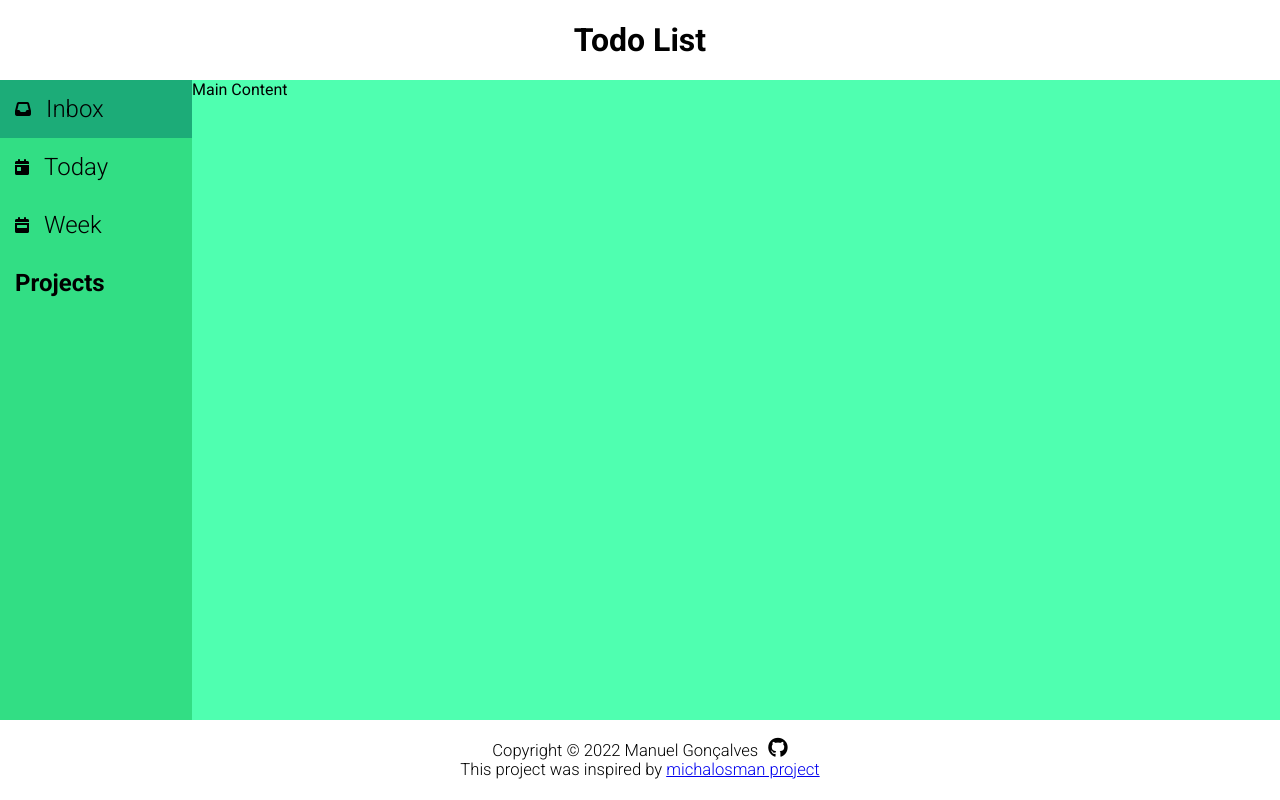
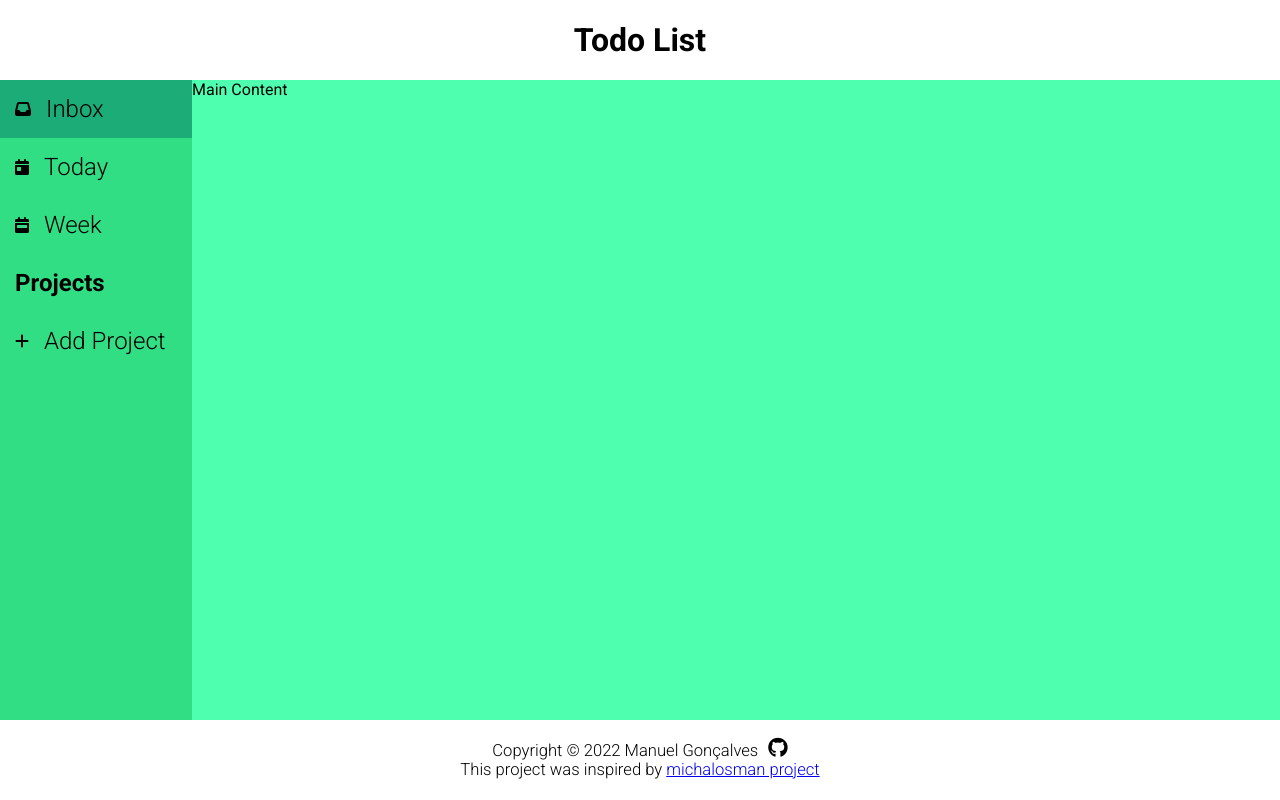
Before and after one commit to MrBowmanXD/todo-list, a Vue app: page / in a window 1280 px wide. Built offline with nearby package versions, Linux system fonts and the light colour scheme.

Commit message:
Added some functionality to add Project div

```diff
--- /dev/null
+++ b/src/components/Main/SidebarMenu/Projects/AddButton.vue
@@ -0,0 +1,18 @@
+<template>
+  <button>
+    {{ text }}
+  </button>
+</template>
+
+<script>
+export default {
+  name: 'AddButton',
+  props: {
+    text: String
+  }
+}
+</script>
+
+<style scoped>
+
+</style>
--- /dev/null
+++ b/src/components/Main/SidebarMenu/Projects/AddProjects.vue
@@ -0,0 +1,58 @@
+<template>
+  <div class="AddProjectContainer container" v-if="!AtivarFormulario" @click="MostrarFormulario">
+    <div class="AddProjectIcon">
+      <i class="fa-solid fa-plus"></i>
+    </div>
+    <h4 class="AddProjectTitle">
+      {{ title }}
+    </h4>
+  </div>
+  <Formulario :FormularioAtivo="AtivarFormulario" @clicked="CancelActivated"/>
+</template>
+
+<script>
+  import Formulario from './Formulario.vue';
+
+export default {
+  name: 'AddProjects',
+  components: {
+    Formulario
+  },
+  data () {
+    return {
+      title: 'Add Project',
+      AtivarFormulario: false,
+    }
+  },
+  methods: {
+    MostrarFormulario() {
+      this.AtivarFormulario = true;
+    },
+    CancelActivated(value) {
+      if (value === false) {
+        this.AtivarFormulario =false;
+      }
+    }
+  }
+}
+</script>
+
+<style scoped>
+  .AddProjectContainer {
+    display: flex;
+    align-items: center;
+    padding: 15px;
+    cursor: pointer;
+  }
+  .AddProjectContainer:hover {
+    background-color: #1CAC78;
+  }
+
+  .AddProjectTitle {
+    font-weight: 300;
+    font-size: 24px;
+  }
+  .AddProjectIcon {
+    margin-right: 15px;
+  }
+</style>
--- /dev/null
+++ b/src/components/Main/SidebarMenu/Projects/Formulario.vue
@@ -0,0 +1,48 @@
+<template>
+  <form v-if="AtivarFormulario">
+    <div class="InputContainer">
+      <input type="text" name="projeto" id="add-project">
+    </div>
+    <div class="ButtonContainer">
+      <AddButton text="Add" @click="AddProject($event)" />
+      <AddButton text="Cancel" @click="CancelProject($event)" />
+    </div>
+  </form>
+</template>
+
+<script>
+  import AddButton from './AddButton.vue';
+
+export default {
+  name: 'Formulario',
+  props: {
+    FormularioAtivo: Boolean,
+  },
+  components: {
+    AddButton
+  },
+  data() {
+    return {
+      AtivarFormulario: false,
+    }
+  },
+  methods: {
+    AddProject(e) {
+      e.preventDefault();
+      console.log(document.querySelector('input').value);
+    },
+    CancelProject(e) {
+      e.preventDefault();
+      this.AtivarFormulario = false;
+      this.$emit('clicked', this.AtivarFormulario);
+    }
+  },
+  created () {
+    this.AtivarFormulario = this.FormularioAtivo;
+  }
+}
+</script>
+
+<style scoped>
+
+</style>
--- a/src/components/Main/SidebarMenu/Projects/Projects.vue
+++ b/src/components/Main/SidebarMenu/Projects/Projects.vue
@@ -1,15 +1,17 @@
 <template>
   <ProjectsTitle />
+  <AddProjects />
 </template>
 
 <script>
-
+  import AddProjects from './AddProjects.vue';
   import ProjectsTitle from './ProjectsTitle.vue';
 
 export default {
   name: 'Projects',
   components: {
-    ProjectsTitle
+    ProjectsTitle,
+    AddProjects
   }
 }
 </script>
```
